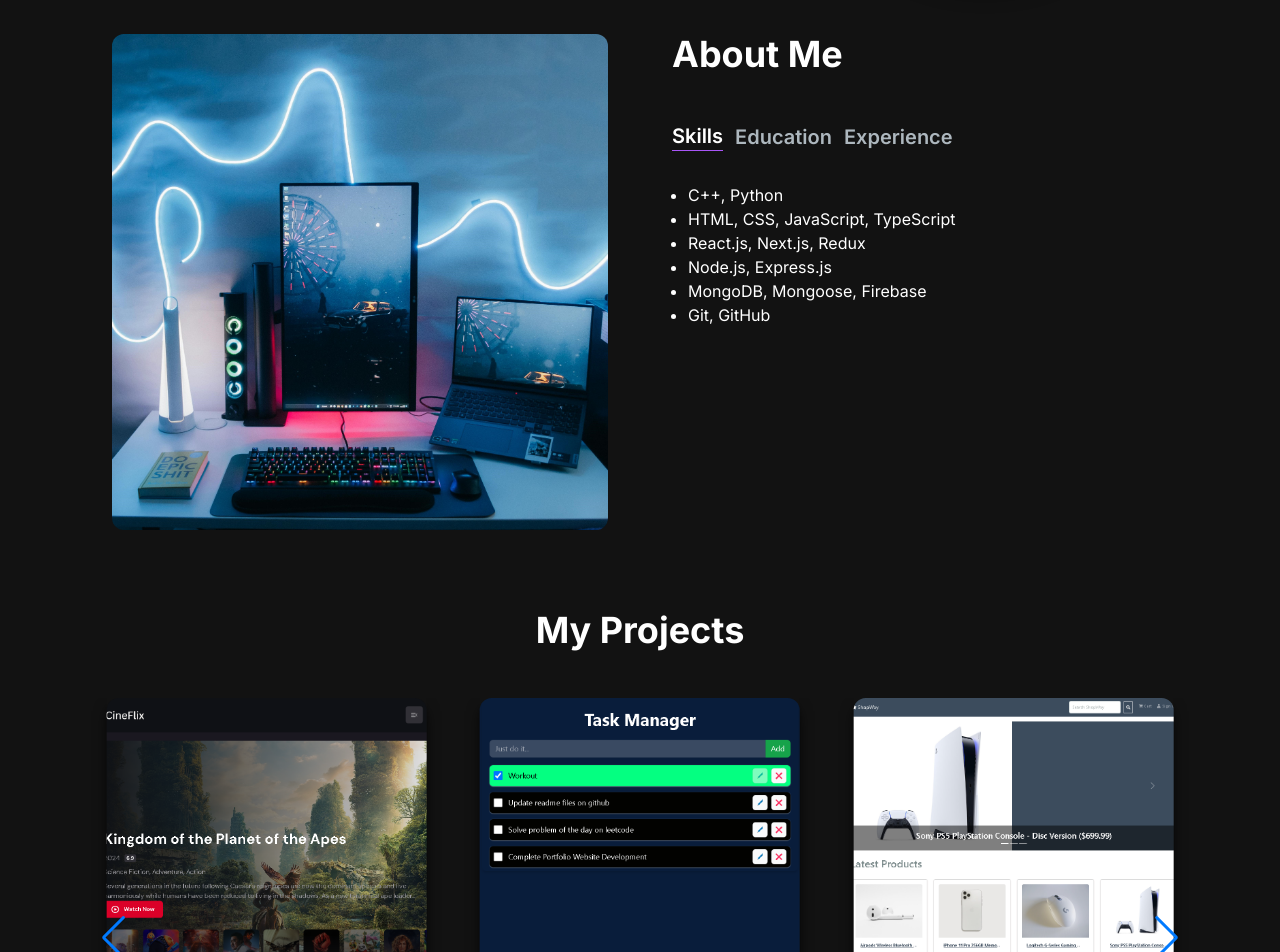
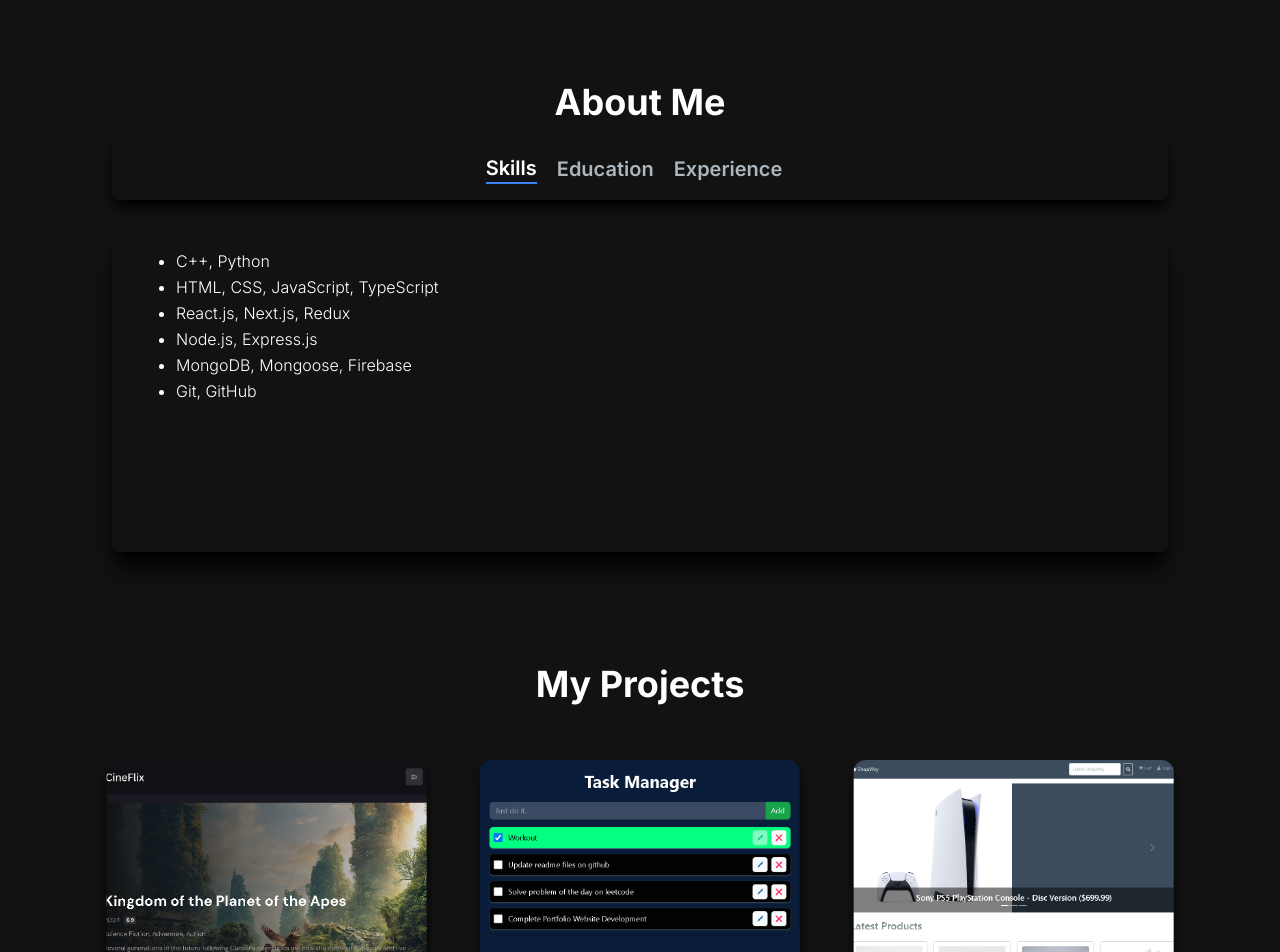
Before and after one commit to RK-41/portfolio3, a Next.js app: page / in a window 1280 px wide. Shown: the part 460-1412 px from the top of the page. Built offline with nearby package versions, Linux system fonts and the light colour scheme.

Commit message:
Updated Styles of About Section

```diff
--- a/app/components/AboutSection.jsx
+++ b/app/components/AboutSection.jsx
@@ -25,26 +25,32 @@ const tabData = [
 		content: (
 			<dl className='pl-4'>
 				<div className='flex flex-col'>
-					<dt className='list-item list-disc'>B.Tech CSE (2020-2024)</dt>
+					<dt className='list-item list-disc font-normal'>
+						B.Tech CSE (2020-2024)
+					</dt>
 					<div>
-						<dd>Sarala Birla University, Ranchi</dd>
-						<dd>CGPA: 8.05</dd>
+						<dd>→ Sarala Birla University, Ranchi</dd>
+						<dd>→ CGPA: 8.05</dd>
 					</div>
 				</div>
 				<br />
 				<div className='flex flex-col'>
-					<dt className='list-item list-disc'>Class XII (2018-2019)</dt>
+					<dt className='list-item list-disc font-normal'>
+						Class XII (2018-2019)
+					</dt>
 					<div>
-						<dd>Heritage International School, Chianki</dd>
-						<dd>Percentage: 91.6%</dd>
+						<dd>→ Heritage International School, Chianki</dd>
+						<dd>→ Percentage: 91.6%</dd>
 					</div>
 				</div>
 				<br />
 				<div className='flex flex-col'>
-					<dt className='list-item list-disc'>Class X (2016-2017)</dt>
+					<dt className='list-item list-disc font-normal'>
+						Class X (2016-2017)
+					</dt>
 					<div>
-						<dd>Rotary School, Chainpur</dd>
-						<dd>CGPA: 10.0</dd>
+						<dd>→ Rotary School, Chainpur</dd>
+						<dd>→ CGPA: 10.0</dd>
 					</div>
 				</div>
 			</dl>
@@ -57,12 +63,12 @@ const tabData = [
 		content: (
 			<dl className='pl-4'>
 				<div className='flex flex-col'>
-					<dt className='list-item list-disc'>
+					<dt className='list-item list-disc font-normal'>
 						Web Developer Intern (May 2024 - June 2024)
 					</dt>
 					<div>
-						<dd>VeriTech IT Software Services</dd>
-						<dd>Remote</dd>
+						<dd>→ VeriTech IT Software Services</dd>
+						<dd>→ Remote</dd>
 					</div>
 				</div>
 			</dl>
@@ -81,21 +87,14 @@ const AboutSection = () => {
 	};
 
 	return (
-		<section className='text-white' id='about'>
-			<div className='md:grid md:grid-cols-2 gap-8 py-8 px-4 xl:gap-16 sm:py-16 xl:px-16'>
-				<Image
-					src='/images/about-img.jpg'
-					alt='about image'
-					width={500}
-					height={500}
-					className='rounded-xl'
-				/>
-
-				<div className='mt-4 md:mt-0 text-left flex flex-col h-full'>
-					<h2 className='text-4xl font-bold text-white mb-4'>About Me</h2>
+		<section className='text-white my-16' id='about'>
+			<div className='py-8 sm:px-4 sm:py-12 xl:px-16 '>
+				<h2 className='text-3xl sm:text-4xl font-bold text-white mb-4 text-center'>
+					About Me
+				</h2>
 
 				{/* TABS */}
-					<div className='flex flex-row mt-8 text-xl'>
+				<div className='flex flex-col sm:flex-row justify-center items-center gap-2 mt-4 text-lg sm:text-xl rounded-lg shadow-lg p-4 shadow-black'>
 					<TabButton
 						selectTab={() => handleTabChange('skills')}
 						active={tab === 'skills'}
@@ -118,9 +117,8 @@ const AboutSection = () => {
 						Experience{' '}
 					</TabButton>
 				</div>
-					<div className='mt-8'>
+				<div className='h-max min-h-80 p-4 md:px-12 mt-8 rounded-lg shadow-xl font-light leading-relaxed  shadow-black'>
 					{tabData.find((t) => t.id === tab).content}
-					</div>
 				</div>
 			</div>
 		</section>
--- a/app/components/EmailSection.jsx
+++ b/app/components/EmailSection.jsx
@@ -60,7 +60,9 @@ const EmailSection = () => {
 			</div>
 
 			<div className='mb-4'>
-				<h2 className='text-4xl font-bold text-white mb-4'>Let's Connect</h2>
+				<h2 className='text-3xl sm:text-4xl font-bold text-white mb-4'>
+					Let's Connect
+				</h2>
 				<p className='text-[#ADB7BE] mb-4 max-w-md'>
 					I'm currently looking for new opportunities, my inbox is always open.
 					Whether you have a question or just want to say hi, I'll try my best
--- a/app/components/ProjectCard.jsx
+++ b/app/components/ProjectCard.jsx
@@ -5,7 +5,7 @@ import { FaLink } from 'react-icons/fa6';
 
 const ProjectCard = ({ project }) => {
 	return (
-		<div className='w-60 md:w-80 h-max shadow-lg shadow-black rounded-b-xl m-auto'>
+		<div className='w-60 md:w-80 shadow-lg shadow-black rounded-b-xl m-auto'>
 			<div
 				className='h-52 md:h-72 rounded-t-xl relative group'
 				style={{
--- a/app/components/ProjectSection.jsx
+++ b/app/components/ProjectSection.jsx
@@ -55,8 +55,8 @@ const projectData = [
 
 const ProjectSection = () => {
 	return (
-		<section id='projects' className='w-full'>
-			<h2 className='text-center text-4xl font-bold text-white mt-4 mb-8 md:mb-12'>
+		<section id='projects' className='w-full my-8'>
+			<h2 className='text-center text-3xl sm:text-4xl font-bold text-white m-8 md:mb-12'>
 				My Projects
 			</h2>
 
@@ -69,9 +69,9 @@ const ProjectSection = () => {
 			</div> */}
 
 			{/* slider */}
-			<div className='w-full lg:max-w-full xl:max-w-[1100px] cursor-pointer m-auto bg-transparent'>
+			<div className='w-full h-max lg:max-w-full xl:max-w-[1100px] py-2 cursor-pointer m-auto bg-transparent'>
 				<Swiper
-					className='w-[100%] h-[480px]'
+					className='h-[400px] md:h-[480px]'
 					slidesPerView={1}
 					breakpoints={{
 						440: {
--- a/app/components/TabButton.jsx
+++ b/app/components/TabButton.jsx
@@ -2,7 +2,7 @@ import React from 'react';
 
 const TabButton = ({ active, selectTab, children }) => {
 	const buttonClasses = active
-		? 'text-white border-b border-purple-500'
+		? 'text-white border-b-2 border-blue-500 w-max'
 		: 'text-[#ADB7BE]';
 
 	return (
```
Lines whose indentation alone changed are shown as unchanged.
